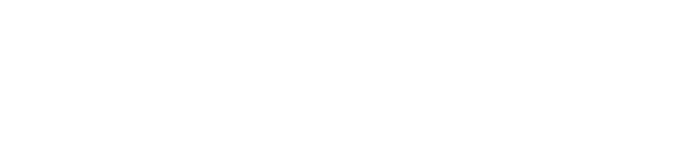
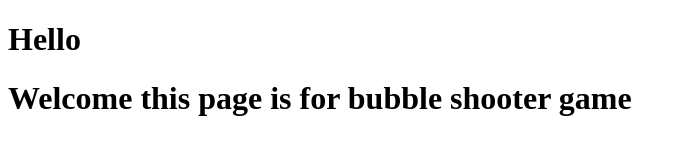
Before and after one commit to SathishKumar03082004/Bubble-Shooter, a plain HTML site: page index.html in a window 1280 px wide. Shown: the whole page, without its empty margins (0-686 px from the left). Drawn offline with Linux system fonts and the light colour scheme.

Commit message:
initial commit

```diff
--- a/index.html
+++ b/index.html
@@ -6,6 +6,7 @@
     <title>Bubble Shooter</title>
 </head>
 <body>
-
+    <h1>Hello</h1>
+    <h1>Welcome this page is for bubble shooter game</h1>
 </body>
 </html>
```
